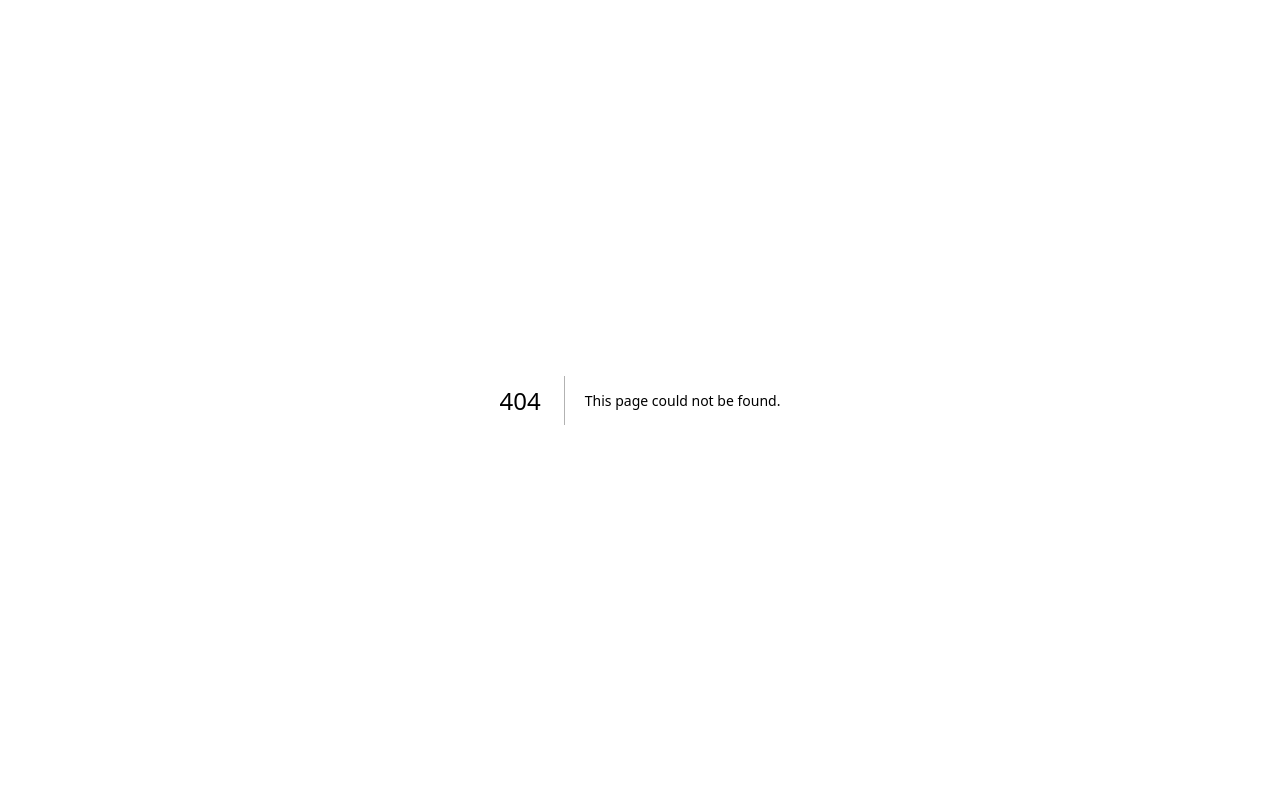
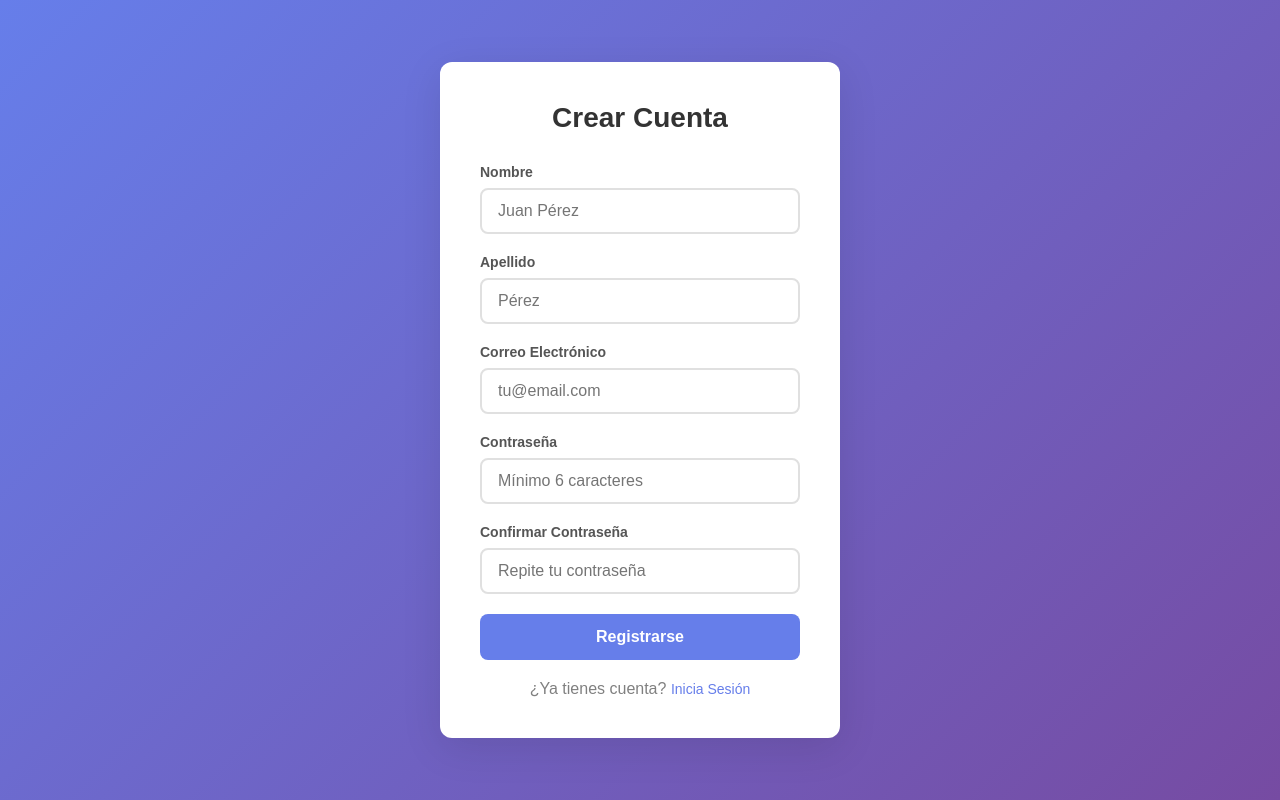
Before and after one commit to fedeOrt23/PNT2-TrabajoPractico-1, a Next.js app in the folder pnt/: page /register in a window 1280 px wide. Before the commit this address had no page. Built offline with nearby package versions, Linux system fonts and the light colour scheme.

Commit message:
Registrar cuenta

```diff
--- a/pnt/src/app/contexts/AuthProvider.jsx
+++ b/pnt/src/app/contexts/AuthProvider.jsx
@@ -68,6 +68,59 @@ export default function AuthProvider({children}) {
     }
   }
 
+  const register = async(userData) => {
+    setLoading(true);
+
+    try {
+      // 1. Verificar si el email ya existe
+      const resp = await fetch("https://690160fdff8d792314bd3f83.mockapi.io/api/v1/users")
+      const users = await resp.json();
+
+      const emailExists = users.find(u => u.email === userData.email);
+
+      if (emailExists) {
+        return { success: false, error: "Este email ya está registrado" }
+      }
+
+      const username = `${userData.name.toLowerCase()}.${userData.lastname.toLowerCase()}`;
+
+      // 2. Crear nuevo usuario en MockAPI
+      const createResp = await fetch("https://690160fdff8d792314bd3f83.mockapi.io/api/v1/users", {
+        method: "POST",
+        headers: {
+          "Content-Type": "application/json"
+        },
+        body: JSON.stringify({
+          username: username,
+          name: userData.name + ' ' + userData.lastname,
+          email: userData.email,
+          password: userData.password,
+        })
+      });
+
+      if (!createResp.ok) {
+        throw new Error("Error al crear usuario");
+      }
+
+      const newUser = await createResp.json();
+
+      // 3. Auto-login después del registro
+      setUser(newUser)
+      setIsAuthenticated(true)
+      localStorage.setItem("user", JSON.stringify(newUser))
+      localStorage.setItem("isAuthenticated", "true")
+
+      router.push("/")
+      return { success: true, user: newUser }
+
+    } catch (error) {
+      console.error("Error en registro:", error);
+      return { success: false, error: "Error al crear la cuenta. Intenta nuevamente." }
+    } finally {
+      setLoading(false);
+    }
+  }
+
   const logout = () => {
     setUser(null)
     setIsAuthenticated(false)
@@ -77,7 +130,7 @@ export default function AuthProvider({children}) {
   }
 
   return (
-    <AuthContext.Provider value={{user, loading, login, logout, isAuthenticated}}>
+    <AuthContext.Provider value={{user, loading, login, register, logout, isAuthenticated}}>
         {children}
     </AuthContext.Provider>
   )
--- /dev/null
+++ b/pnt/src/app/register/page.js
@@ -0,0 +1,5 @@
+import Register from "@/components/Register";
+
+export default function RegisterPage() {
+  return <Register />;
+}
--- a/pnt/src/components/Login.module.css
+++ b/pnt/src/components/Login.module.css
@@ -66,7 +66,7 @@
 
 .submitButton {
   padding: 14px;
-  background: linear-gradient(135deg, #667eea 0%, #764ba2 100%);
+  background: #667eea;
   color: white;
   border: none;
   border-radius: 8px;
@@ -96,8 +96,15 @@
   text-decoration: none;
   font-size: 14px;
   transition: color 0.3s ease;
+  background: none;
+  border: none;
+  cursor: pointer;
 }
 
 .link:hover {
   color: #764ba2;
 }
+
+.span{
+  color: gray;
+}
--- a/pnt/src/components/ProfilePanel.jsx
+++ b/pnt/src/components/ProfilePanel.jsx
@@ -47,7 +47,7 @@ export default function ProfilePanel() {
         aria-label="Menú de perfil"
         aria-expanded={isOpen}
       >
-        <div className={styles.avatar}>MP</div>
+        <div className={styles.avatar}>{user?.name?.charAt(0).toUpperCase()}</div>
       </button>
 
       {isOpen && (
--- /dev/null
+++ b/pnt/src/components/Register.jsx
@@ -0,0 +1,206 @@
+'use client';
+
+import { useState } from 'react';
+import { useAuth } from '@/app/contexts/AuthProvider';
+import { useRouter } from 'next/navigation';
+import styles from './Login.module.css'; // Reutilizamos los estilos
+
+export default function Register() {
+  const { register, loading } = useAuth();
+  const [formData, setFormData] = useState({
+    name: '',
+    lastname: '',
+    email: '',
+    password: '',
+    confirmPassword: ''
+  });
+  const [error, setError] = useState('');
+  const router = useRouter();
+
+  const handleChange = (e) => {
+    setFormData({
+      ...formData,
+      [e.target.name]: e.target.value
+    });
+  };
+
+  const validateForm = () => {
+    // Validar campos vacíos
+    if (!formData.name || !formData.lastname || !formData.email || !formData.password || !formData.confirmPassword) {
+      setError('Por favor completa todos los campos');
+      return false;
+    }
+
+    // Validar nombre (mínimo 2 caracteres)
+    if (formData.name.length < 2) {
+      setError('El nombre debe tener al menos 2 caracteres');
+      return false;
+    }
+
+    if (formData.lastname.length < 2) {
+      setError('El apellido debe tener al menos 2 caracteres');
+      return false;
+    }
+
+    // Validar formato de email
+    const emailRegex = /^[^\s@]+@[^\s@]+\.[^\s@]+$/;
+    if (!emailRegex.test(formData.email)) {
+      setError('Ingresa un email válido');
+      return false;
+    }
+
+    // Validar longitud de contraseña
+    if (formData.password.length < 6) {
+      setError('La contraseña debe tener al menos 6 caracteres');
+      return false;
+    }
+
+    // Validar que las contraseñas coincidan
+    if (formData.password !== formData.confirmPassword) {
+      setError('Las contraseñas no coinciden');
+      return false;
+    }
+
+    return true;
+  };
+
+  const handleSubmit = async (e) => {
+    e.preventDefault();
+    setError('');
+
+    if (!validateForm()) {
+      return;
+    }
+debugger
+    try {
+      const result = await register({
+        name: formData.name,
+        lastname: formData.lastname,
+        email: formData.email,
+        password: formData.password
+      });
+
+      if (result?.error) {
+        setError(result.error);
+      }
+      // Si success=true, el AuthProvider ya redirige a "/"
+    } catch (err) {
+      setError('Error inesperado. Intenta nuevamente.');
+    }
+  };
+
+  return (
+    <div className={styles.loginContainer}>
+      <div className={styles.loginCard}>
+        <h1 className={styles.title}>Crear Cuenta</h1>
+
+        <form onSubmit={handleSubmit} className={styles.form}>
+          <div className={styles.inputGroup}>
+            <label htmlFor="name" className={styles.label}>
+              Nombre
+            </label>
+            <input
+              id="name"
+              name="name"
+              type="text"
+              value={formData.name}
+              onChange={handleChange}
+              className={styles.input}
+              placeholder="Juan Pérez"
+              autoComplete="name"
+            />
+          </div>
+
+          <div className={styles.inputGroup}>
+            <label htmlFor="lastname" className={styles.label}>
+              Apellido
+            </label>
+            <input
+              id="lastname"
+              name="lastname"
+              type="text"
+              value={formData.lastname}
+              onChange={handleChange}
+              className={styles.input}
+              placeholder="Pérez"
+              autoComplete="family-name"
+            />
+          </div>
+
+          <div className={styles.inputGroup}>
+            <label htmlFor="email" className={styles.label}>
+              Correo Electrónico
+            </label>
+            <input
+              id="email"
+              name="email"
+              type="email"
+              value={formData.email}
+              onChange={handleChange}
+              className={styles.input}
+              placeholder="tu@email.com"
+              autoComplete="email"
+            />
+          </div>
+
+          <div className={styles.inputGroup}>
+            <label htmlFor="password" className={styles.label}>
+              Contraseña
+            </label>
+            <input
+              id="password"
+              name="password"
+              type="password"
+              value={formData.password}
+              onChange={handleChange}
+              className={styles.input}
+              placeholder="Mínimo 6 caracteres"
+              autoComplete="new-password"
+            />
+          </div>
+
+          <div className={styles.inputGroup}>
+            <label htmlFor="confirmPassword" className={styles.label}>
+              Confirmar Contraseña
+            </label>
+            <input
+              id="confirmPassword"
+              name="confirmPassword"
+              type="password"
+              value={formData.confirmPassword}
+              onChange={handleChange}
+              className={styles.input}
+              placeholder="Repite tu contraseña"
+              autoComplete="new-password"
+            />
+          </div>
+
+          {error && (
+            <div className={styles.error}>
+              {error}
+            </div>
+          )}
+
+          <button
+            type="submit"
+            className={styles.submitButton}
+            disabled={loading}
+          >
+            {loading ? 'Creando cuenta...' : 'Registrarse'}
+          </button>
+        </form>
+
+        <div className={styles.footer}>
+          <span className={styles.span}>¿Ya tienes cuenta?</span>{' '}
+          <button
+            onClick={() => router.push('/login')}
+            className={styles.link}
+            type="button"
+          >
+            Inicia Sesión
+          </button>
+        </div>
+      </div>
+    </div>
+  );
+}
```
Also changed, not shown: pnt/src/app/login/page.js (+1 -9 lines), pnt/src/components/Login.jsx (+10 -0 lines).
